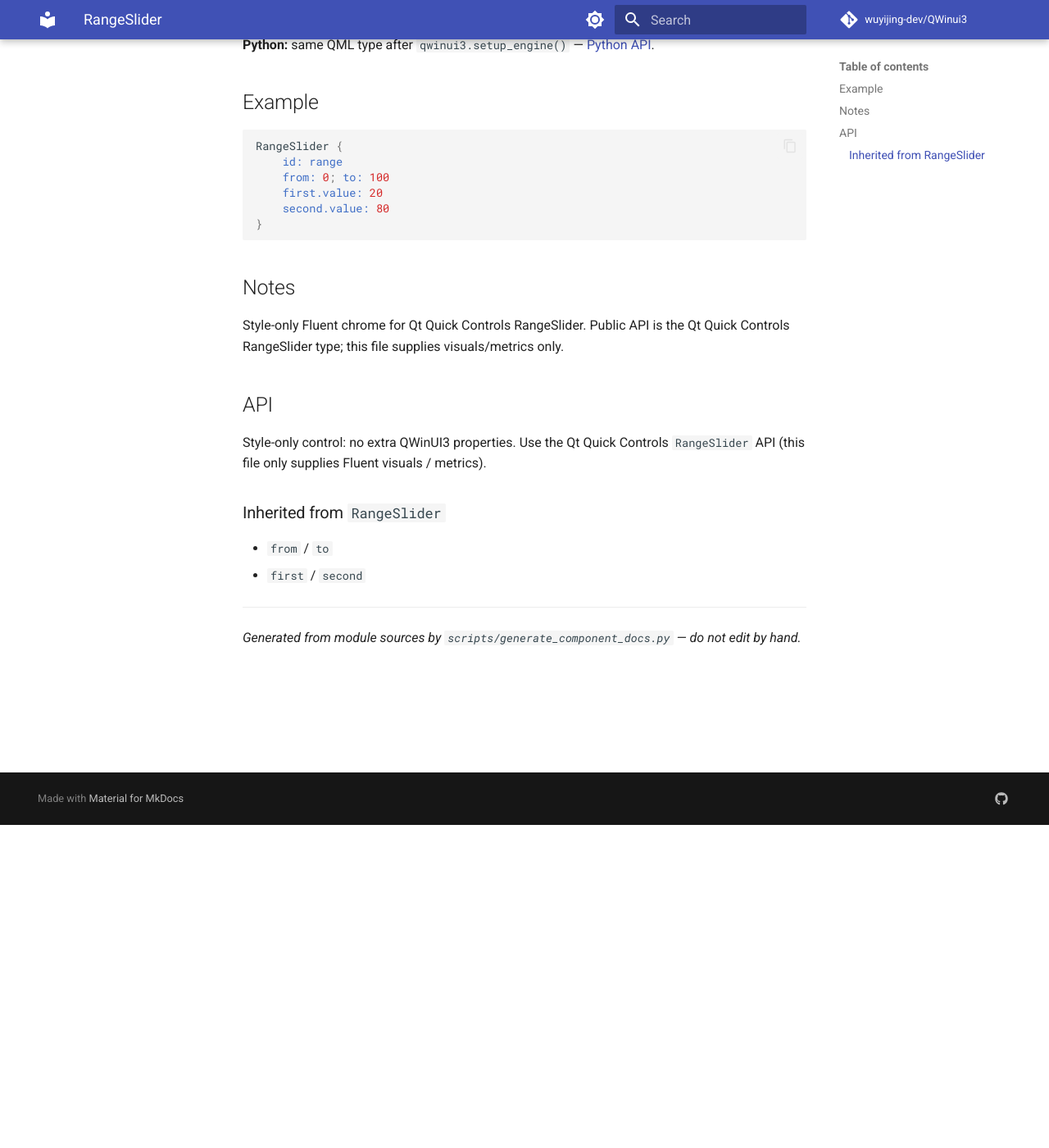
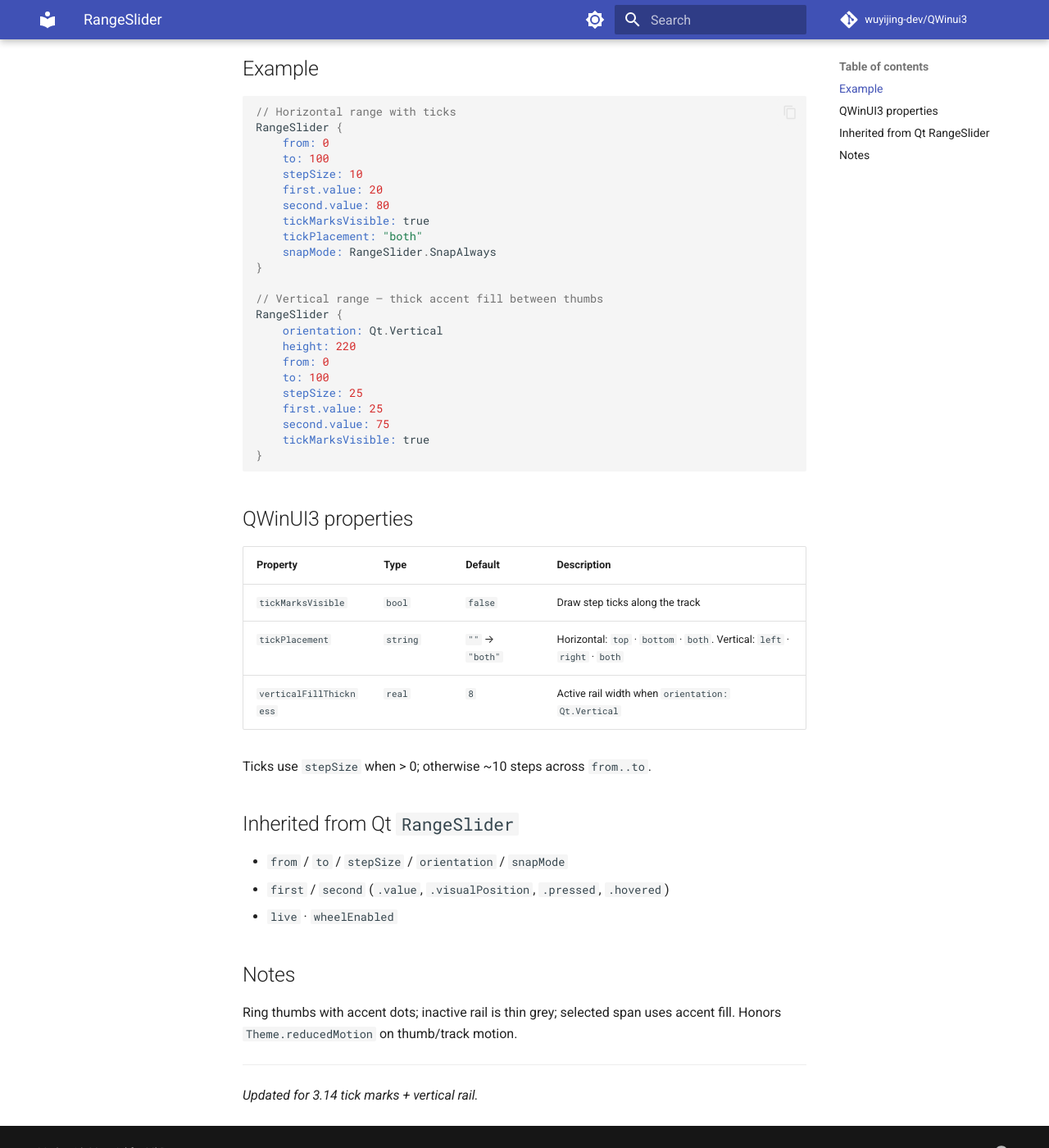
Before and after one commit to wuyijing-dev/QWinui3, an MkDocs documentation site: the page built from docs/components/RangeSlider.md, in a window 1280 px wide and 1400 px high, scrolled down 394 px. Shown: the whole window at 82% size. Built offline with MkDocs 1.6.1 and Material for MkDocs 9.7.7, drawn with Linux system fonts in a browser that asks for light colours; comment, search, counter and statistics services are not loaded; some of the changed text lies outside the part shown.

Commit message:
Ship 3.14 RangeSlider tick marks and vertical fill rail.
Bring dual-thumb range up to Slider parity: tickPlacement, thick vertical accent span, and WinUI-style Gallery demos.

````diff
--- a/CMakeLists.txt
+++ b/CMakeLists.txt
@@ -17,7 +17,7 @@
 
 # Product version is X.YY (two-digit minor), e.g. 1.00, 1.01, 1.10.
 # Git tags / packages use v${QWINUI3_VERSION}. CMake needs major.minor.patch.
-set(QWINUI3_VERSION "3.13")
+set(QWINUI3_VERSION "3.14")
 if(NOT QWINUI3_VERSION MATCHES "^[0-9]+\\.[0-9][0-9]$")
     message(FATAL_ERROR "QWINUI3_VERSION must be X.YY (two-digit minor), got '${QWINUI3_VERSION}'")
 endif()
--- a/docs/components/RangeSlider.md
+++ b/docs/components/RangeSlider.md
@@ -1,41 +1,62 @@
 # RangeSlider
 
-Fluent styled RangeSlider.
+Fluent / WinUI 3 styled dual-thumb range slider with optional tick marks and vertical fill rail.
 
 `import QtQuick.Controls.QWinUI3` · [`src/style/QWinUI3/RangeSlider.qml`](https://github.com/wuyijing-dev/QWinui3/blob/master/src/style/QWinUI3/RangeSlider.qml)
 
-**Category:** Styled controls · **Library:** v2.81
+**Category:** Styled controls · **Library:** v3.14
 
 [← Component index](../components.md)
 
 **Gallery:** `RangeSlider` — [`src/gallery/pages/RangeSliderPage.qml`](https://github.com/wuyijing-dev/QWinui3/blob/master/src/gallery/pages/RangeSliderPage.qml)
 
-**Python:** same QML type after `qwinui3.setup_engine()` — [Python API](../python-api.md).
-
 ## Example
 
 ```qml
+// Horizontal range with ticks
 RangeSlider {
-    id: range
-    from: 0; to: 100
+    from: 0
+    to: 100
+    stepSize: 10
     first.value: 20
     second.value: 80
+    tickMarksVisible: true
+    tickPlacement: "both"
+    snapMode: RangeSlider.SnapAlways
+}
+
+// Vertical range — thick accent fill between thumbs
+RangeSlider {
+    orientation: Qt.Vertical
+    height: 220
+    from: 0
+    to: 100
+    stepSize: 25
+    first.value: 25
+    second.value: 75
+    tickMarksVisible: true
 }
 ```
 
+## QWinUI3 properties
+
+| Property | Type | Default | Description |
+|----------|------|---------|-------------|
+| `tickMarksVisible` | `bool` | `false` | Draw step ticks along the track |
+| `tickPlacement` | `string` | `""` → `"both"` | Horizontal: `top` · `bottom` · `both`. Vertical: `left` · `right` · `both` |
+| `verticalFillThickness` | `real` | `8` | Active rail width when `orientation: Qt.Vertical` |
+
+Ticks use `stepSize` when &gt; 0; otherwise ~10 steps across `from..to`.
+
+## Inherited from Qt `RangeSlider`
+
+- `from` / `to` / `stepSize` / `orientation` / `snapMode`
+- `first` / `second` (`.value`, `.visualPosition`, `.pressed`, `.hovered`)
+- `live` · `wheelEnabled`
+
 ## Notes
 
-Style-only Fluent chrome for Qt Quick Controls RangeSlider.
-Public API is the Qt Quick Controls RangeSlider type; this file supplies visuals/metrics only.
-
-## API
-
-Style-only control: no extra QWinUI3 properties. Use the Qt Quick Controls `RangeSlider` API (this file only supplies Fluent visuals / metrics).
-
-### Inherited from `RangeSlider`
-
-- `from` / `to`
-- `first` / `second`
+Ring thumbs with accent dots; inactive rail is thin grey; selected span uses accent fill. Honors `Theme.reducedMotion` on thumb/track motion.
 
 ---
-*Generated from module sources by `scripts/generate_component_docs.py` — do not edit by hand.*
+*Updated for 3.14 tick marks + vertical rail.*
````
Also changed, not shown: ROADMAP.md (+3 -3 lines), docs/roadmap.md (+1 -1 lines), docs/upgrade-notes.md (+18 -0 lines), 2 other files.
